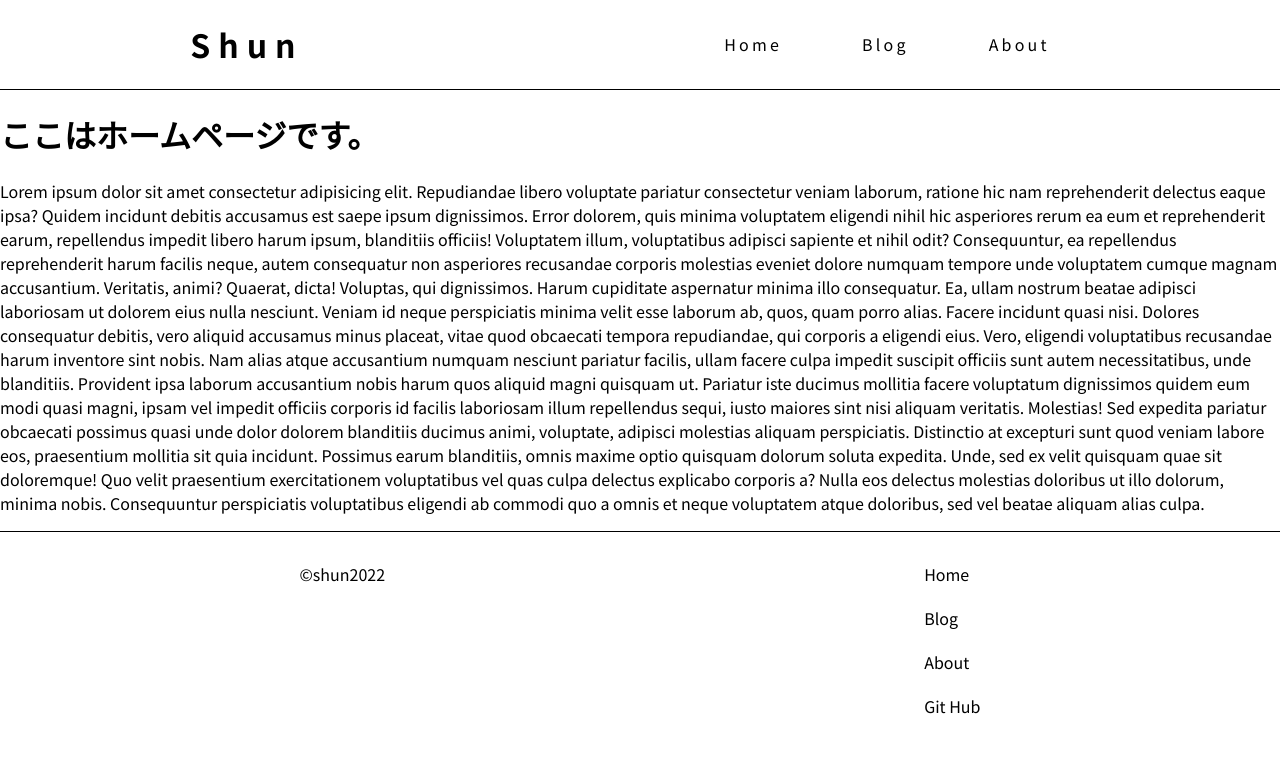
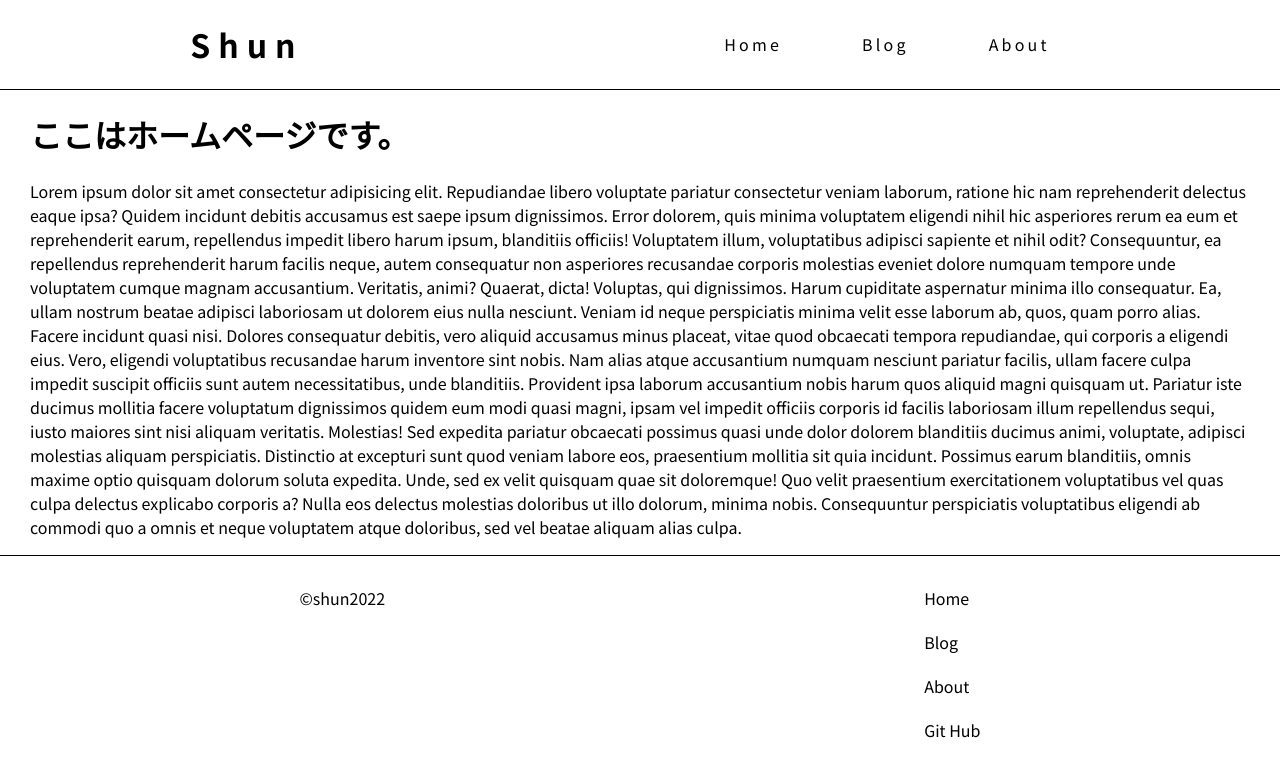
Before and after one commit to hi-lee-mon/next-blog, a Next.js app: page / in a window 1280 px wide. Shown: the top 776 px of the page. Built offline with nearby package versions, Linux system fonts and the light colour scheme.

Commit message:
mdxの依存関係を追加。フォルダ構成の修正(ヘッダーに関係あるコンポーネントをlayout/Headerへ格納。)

```diff
--- a/package.json
+++ b/package.json
@@ -11,6 +11,8 @@
     "format": "prettier --write --ignore-path .gitignore \"./**/*.{js,jsx,ts,tsx,json,css}\""
   },
   "dependencies": {
+    "@mdx-js/loader": "^2.1.1",
+    "@next/mdx": "^12.1.6",
     "@types/styled-components": "^5.1.25",
     "next": "12.1.6",
     "react": "18.1.0",
--- a/src/components/layout/DefaultLayout/index.tsx
+++ b/src/components/layout/DefaultLayout/index.tsx
@@ -4,9 +4,10 @@ import Footer from '@/components/layout/Footer';
 import Header from '@/components/layout/Header';
 
 const Main = styled.main`
-  // TODO:SPのpaddingは0 10px;。PCは考える。
+  // TODO:SPとPCの区別はなし
   max-width: 1300px;
   margin: 0 auto;
+  padding: 0 30px;
 `;
 
 type Props = {
--- a/src/components/Humbarger/index.tsx
+++ b/src/components/layout/Header/Humbarger/index.tsx
@@ -44,6 +44,7 @@ type Props = {
 };
 
 export default function Humbarger({ open, setOpen }: Props) {
+  // TODO:Humbargerを固定にしているからスクロールが必要になっている。固定をやめることを検討。
   const { scrolling, scrollTop } = useScroll();
 
   return (
--- a/src/components/layout/Header/index.tsx
+++ b/src/components/layout/Header/index.tsx
@@ -1,7 +1,7 @@
 import Link from 'next/link';
 import styled from 'styled-components';
-import HeaderNav from '../../HeaderNav';
-import Humbarger from '@/components/Humbarger';
+import HeaderNav from './HeaderNav';
+import Humbarger from '@/components/layout/Header/Humbarger';
 
 const HeaderLayout = styled.header`
   border-bottom: 1px solid #000;
```
Also changed, not shown: src/components/layout/Header/HeaderNav/index.tsx (renamed from src/components/HeaderNav/index.tsx), 1 other file (tests, documents, lock files or other folders).
